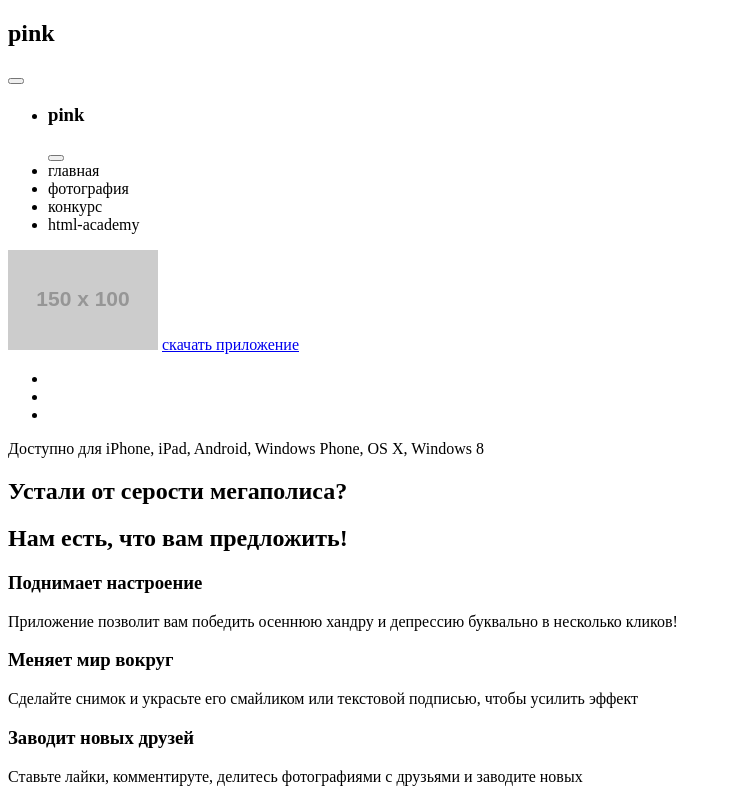
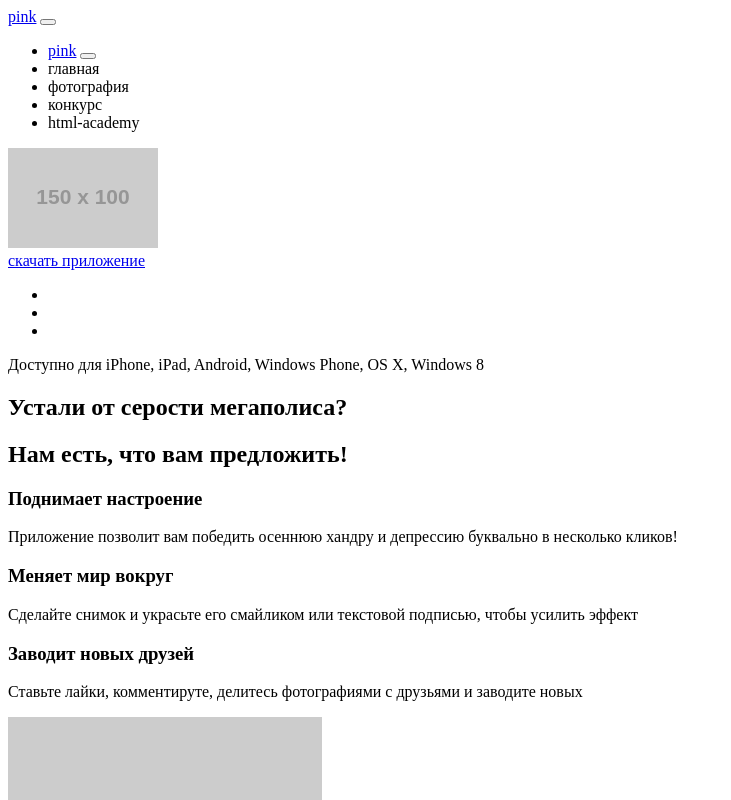
Before and after one commit to Katysheva/122950-pink, a website: page index.html in a window 1280 px wide. Shown: the top 800 px of the page, without its empty margins (0-731 px from the left). Drawn offline with Linux system fonts and the light colour scheme; placeholder pictures from the web are drawn by us.

Commit message:
index.html has been changed

```diff
--- a/index.html
+++ b/index.html
@@ -5,9 +5,9 @@
   <title>HTML Academy: Пинк</title>
 </head>
 <body>
-<header class="main-page-header">
+<header class="page-header">
   <section class="menu-header">
-    <h1 class="menu-header__title">pink</h1>
+    <a href="#" class="menu-header__title">pink</a>
     <button title="show menu" type="button" class="menu-header__hamburger"></button>
   </section>
 
@@ -15,7 +15,7 @@
     <ul class="menu__list">
       <li>
         <section class="menu-header">
-          <h1 class="menu-header__title">pink</h1>
+          <a href="#" >pink</a>
           <button title="show menu" type="button" class="menu-header__hamburger"></button>
         </section>
       </li>
@@ -29,14 +29,16 @@
   <section class="introduction">
     <img src="http://placehold.it/150x100">
 
-    <a class="button" href="#">скачать приложение</a>
+    <section class="download">
+    <a class="button button--download" href="#">скачать приложение</a>
 
     <ul class="os-icons">
       <li><a id="ios-icon" href="#"></a></li>
       <li><a id="android-icon" href="#"></a></li>
       <li><a id="win-icon" href="#"></a></li>
     </ul>
-    <p class="introduction__description">Доступно для iPhone, iPad, Android, Windows Phone, OS X, Windows 8</p>
+    <p class="description description--white-color">Доступно для iPhone, iPad, Android, Windows Phone, OS X, Windows 8</p>
+  </section>
   </section>
 </header>
 
@@ -49,15 +51,15 @@
     <section class="advantages">
       <div class="description-block">
         <h3>Поднимает настроение</h3>
-        <p>Приложение позволит вам победить осеннюю хандру и депрессию буквально в несколько кликов!</p>
+        <p class="description">Приложение позволит вам победить осеннюю хандру и депрессию буквально в несколько кликов!</p>
       </div>
       <div class="description-block">
         <h3>Меняет мир вокруг</h3>
-        <p>Сделайте снимок и украсьте его смайликом или текстовой подписью, чтобы усилить эффект</p>
+        <p class="description">Сделайте снимок и украсьте его смайликом или текстовой подписью, чтобы усилить эффект</p>
       </div>
       <div class="description-block">
         <h3>Заводит новых друзей</h3>
-        <p>Ставьте лайки, комментируте, делитесь фотографиями с друзьями и заводите новых</p>
+        <p class="description">Ставьте лайки, комментируте, делитесь фотографиями с друзьями и заводите новых</p>
       </div>
 
       <img src="http://placehold.it/314x659">
```
